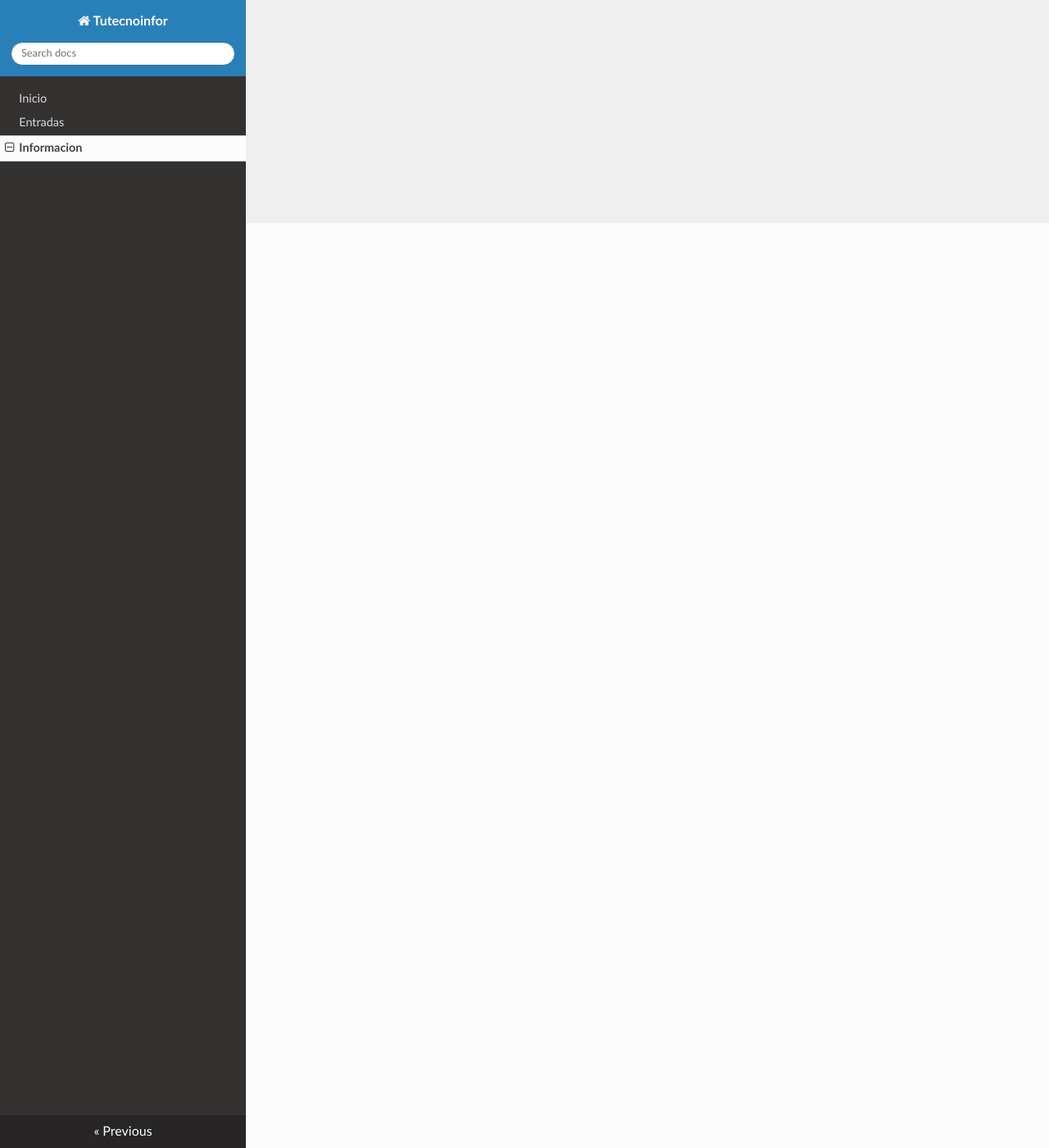
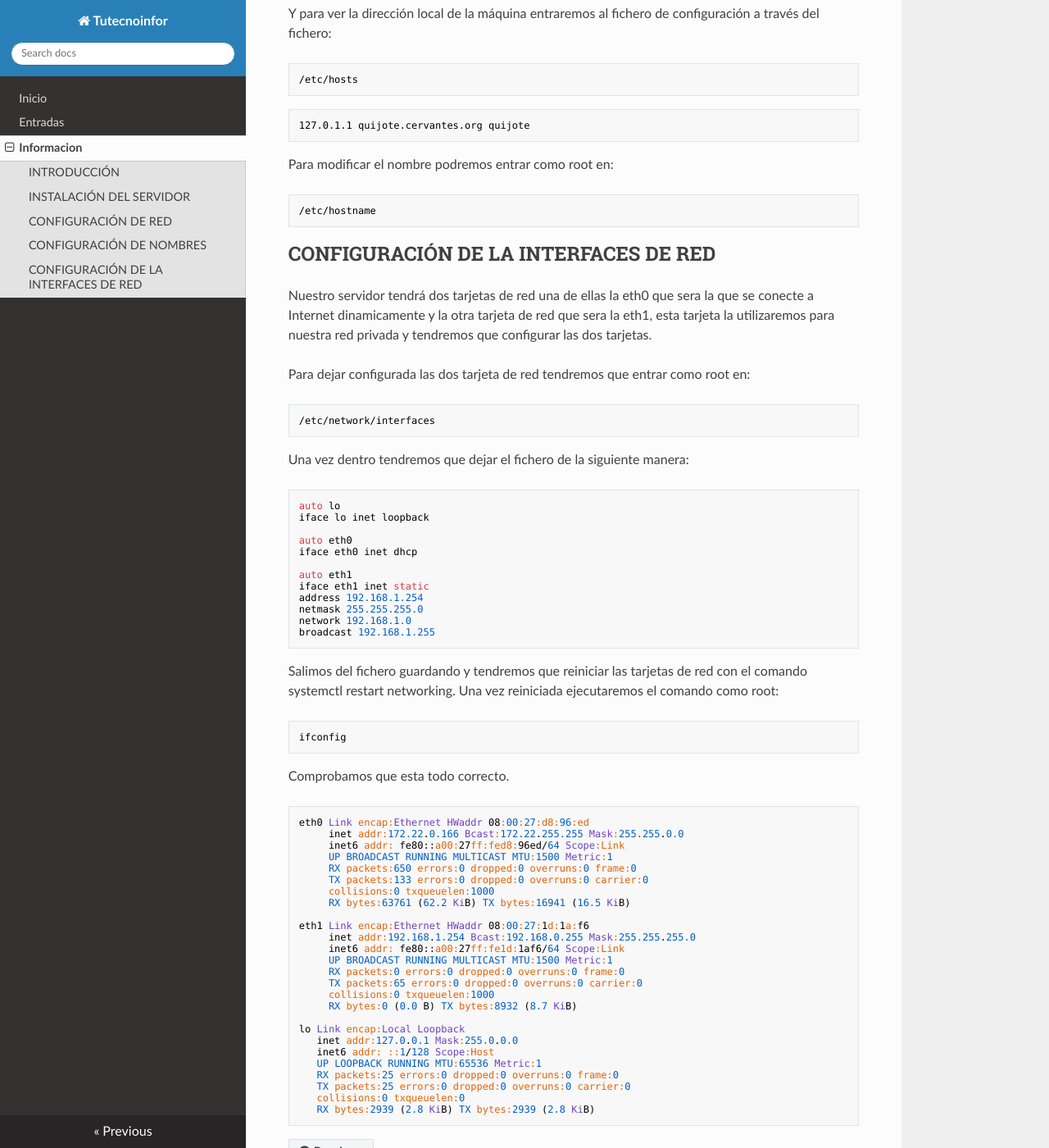
Before and after one commit to ismaelse95/mkdocsdesarrollo, an MkDocs documentation site: the page built from docs/informacion.md, in a window 1280 px wide and 1400 px high, scrolled down 1128 px. Shown: the whole window at 82% size. Built offline with MkDocs 1.6.1, drawn with Linux system fonts in a browser that asks for light colours; nearby versions of some CDN libraries; some of the changed text lies outside the part shown.

Commit message:
información añadida

```diff
--- a/docs/informacion.md
+++ b/docs/informacion.md
@@ -1 +1,114 @@
-# Información sobre la página Tutecnoinfor
+# Información sobre Instalación y configuración del servidor Debian
+
+## INTRODUCCIÓN
+
+Buenas, en mi instituto I.E.S Cervantes nos han propuesto hacer un proyecto. El proyecto se trata de montar un servidor, para ello tendremos disponible el dominio “cervantes.org”. Tendremos que empezar por la instalación y configuración del servidor.
+
+## INSTALACIÓN DEL SERVIDOR
+
+Vamos a empezar con la instalación del servidor para ello necesitaremos una imagen de debian montado en un CD y tendremos que seguir los siguientes pasos para instalar el sistema:
+
+1. Comenzamos la instalación y en el menú escogeremos la opción de install.
+2. Configuración del idioma. Escogeremos nuestro país y región.
+3. La siguiente configuración es el nombre de la máquina y nombre del dominio:
+4. Nombre de la maquina: quijote
+5. Nombre del dominio: cervantes.org
+6. Configuración del nombre y contraseñas: Primero nos pedirá la contraseña del root, después tendremos que introducir el nombre de la maquina y su contraseña.
+7. Configuración del particionado del disco: Esta opción la podremos hacer de distintas formas, para que haga el particionado guiado o para particionarlos nosotros mismos escogemos la opción que queramos en mi caso escogeré la opción de particionamiento  guiado.
+8. Configuración del gestor de paquetes: En este paso escogemos el gestor de paquetes de españa con la dirección ftp.es.debian.org.
+Por último instalamos el grub.
+
+## CONFIGURACIÓN DE RED
+
+En este apartado vamos a explicar la configuración que vamos a tener en nuestro servidor.
+
+## CONFIGURACIÓN DE NOMBRES
+
+Para ver si en la instalación hemos introducido bien el nombre de nuestro servidor lo podremos ver desde la terminal con el comando:
+
+~~~
+hostname -f
+~~~
+~~~
+quijote.cervantes.org
+~~~
+
+Y para ver la dirección local de la máquina entraremos al fichero de configuración a través del fichero:
+
+~~~
+/etc/hosts
+~~~
+
+~~~
+127.0.1.1 quijote.cervantes.org quijote
+~~~
+
+Para modificar el nombre podremos entrar como root en:
+
+~~~
+/etc/hostname
+~~~
+
+## CONFIGURACIÓN DE LA INTERFACES DE RED
+
+Nuestro servidor tendrá dos tarjetas de red una de ellas la eth0 que sera la que se conecte a Internet dinamicamente y la otra tarjeta de red que sera la eth1, esta tarjeta la utilizaremos para nuestra red privada y tendremos que configurar las dos tarjetas.
+
+Para dejar configurada las dos tarjeta de red tendremos que entrar como root en:
+
+~~~
+/etc/network/interfaces
+~~~
+
+Una vez dentro tendremos que dejar el fichero de la siguiente manera:
+
+~~~
+auto lo
+iface lo inet loopback
+
+auto eth0
+iface eth0 inet dhcp
+
+auto eth1
+iface eth1 inet static
+address 192.168.1.254
+netmask 255.255.255.0
+network 192.168.1.0
+broadcast 192.168.1.255
+~~~
+
+Salimos del fichero guardando y tendremos que reiniciar las tarjetas de red con el comando systemctl restart networking. Una vez reiniciada ejecutaremos el comando como root:
+
+~~~
+ifconfig
+~~~
+
+Comprobamos que esta todo correcto.
+
+~~~
+eth0 Link encap:Ethernet HWaddr 08:00:27:d8:96:ed
+     inet addr:172.22.0.166 Bcast:172.22.255.255 Mask:255.255.0.0
+     inet6 addr: fe80::a00:27ff:fed8:96ed/64 Scope:Link
+     UP BROADCAST RUNNING MULTICAST MTU:1500 Metric:1
+     RX packets:650 errors:0 dropped:0 overruns:0 frame:0
+     TX packets:133 errors:0 dropped:0 overruns:0 carrier:0
+     collisions:0 txqueuelen:1000
+     RX bytes:63761 (62.2 KiB) TX bytes:16941 (16.5 KiB)
+
+eth1 Link encap:Ethernet HWaddr 08:00:27:1d:1a:f6
+     inet addr:192.168.1.254 Bcast:192.168.0.255 Mask:255.255.255.0
+     inet6 addr: fe80::a00:27ff:fe1d:1af6/64 Scope:Link
+     UP BROADCAST RUNNING MULTICAST MTU:1500 Metric:1
+     RX packets:0 errors:0 dropped:0 overruns:0 frame:0
+     TX packets:65 errors:0 dropped:0 overruns:0 carrier:0
+     collisions:0 txqueuelen:1000
+     RX bytes:0 (0.0 B) TX bytes:8932 (8.7 KiB)
+
+lo Link encap:Local Loopback
+   inet addr:127.0.0.1 Mask:255.0.0.0
+   inet6 addr: ::1/128 Scope:Host
+   UP LOOPBACK RUNNING MTU:65536 Metric:1
+   RX packets:25 errors:0 dropped:0 overruns:0 frame:0
+   TX packets:25 errors:0 dropped:0 overruns:0 carrier:0
+   collisions:0 txqueuelen:0
+   RX bytes:2939 (2.8 KiB) TX bytes:2939 (2.8 KiB)
+~~~
```
